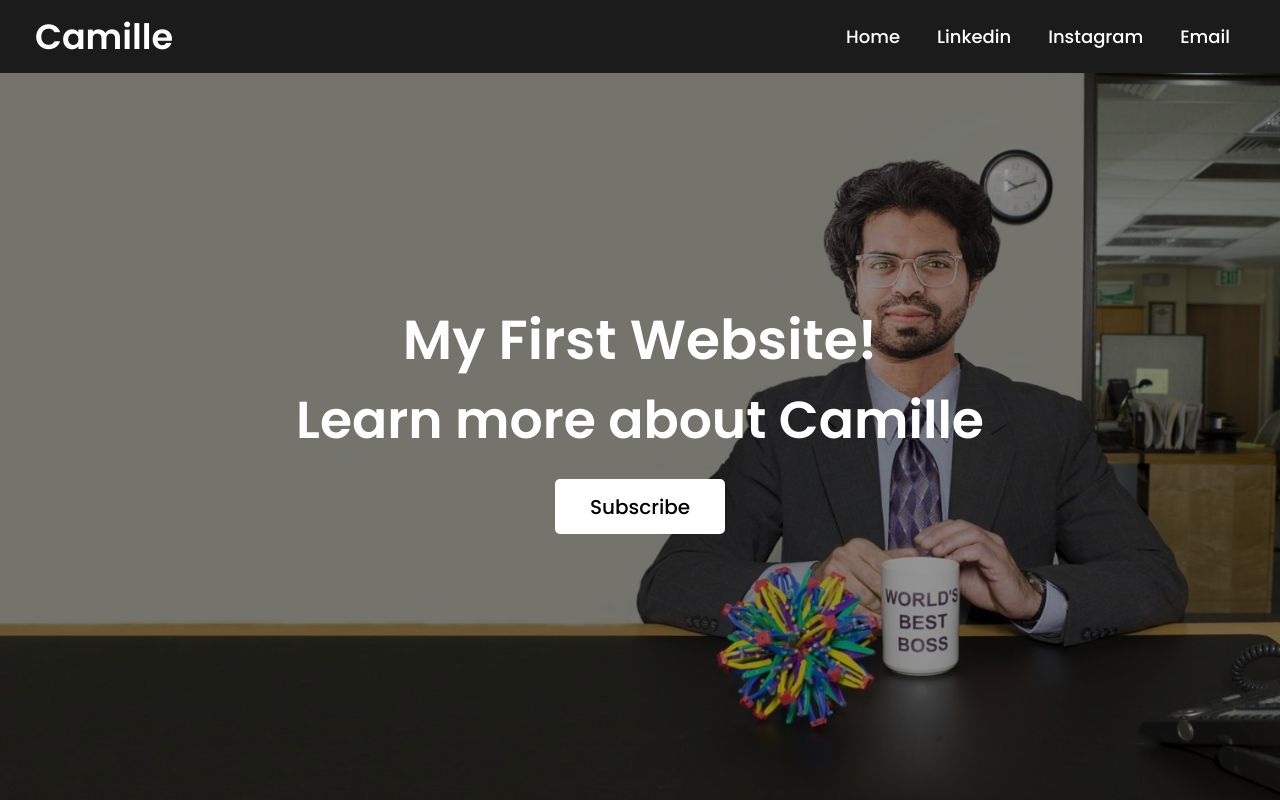
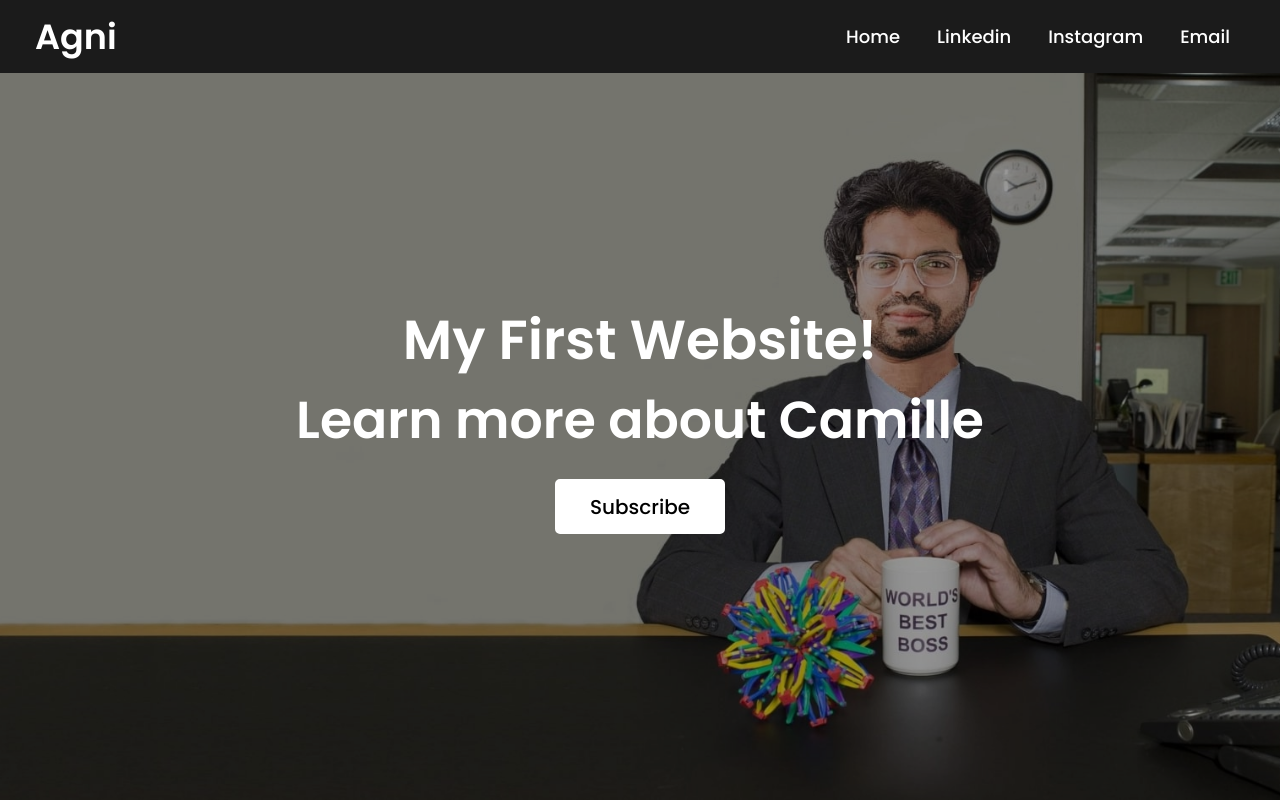
Before and after one commit to cggobba/homework1, a plain HTML site: page index.html in a window 1280 px wide. Drawn offline with Linux system fonts and the light colour scheme.

Commit message:
Add files via upload

```diff
--- a/index.html
+++ b/index.html
@@ -11,7 +11,7 @@
   <nav>
     <div class="menu">
       <div class="logo">
-        <a href="#">Camille</a>
+        <a href="#">Agni</a>
       </div>
       <ul>
         <li><a href="#">Home</a></li>
```
